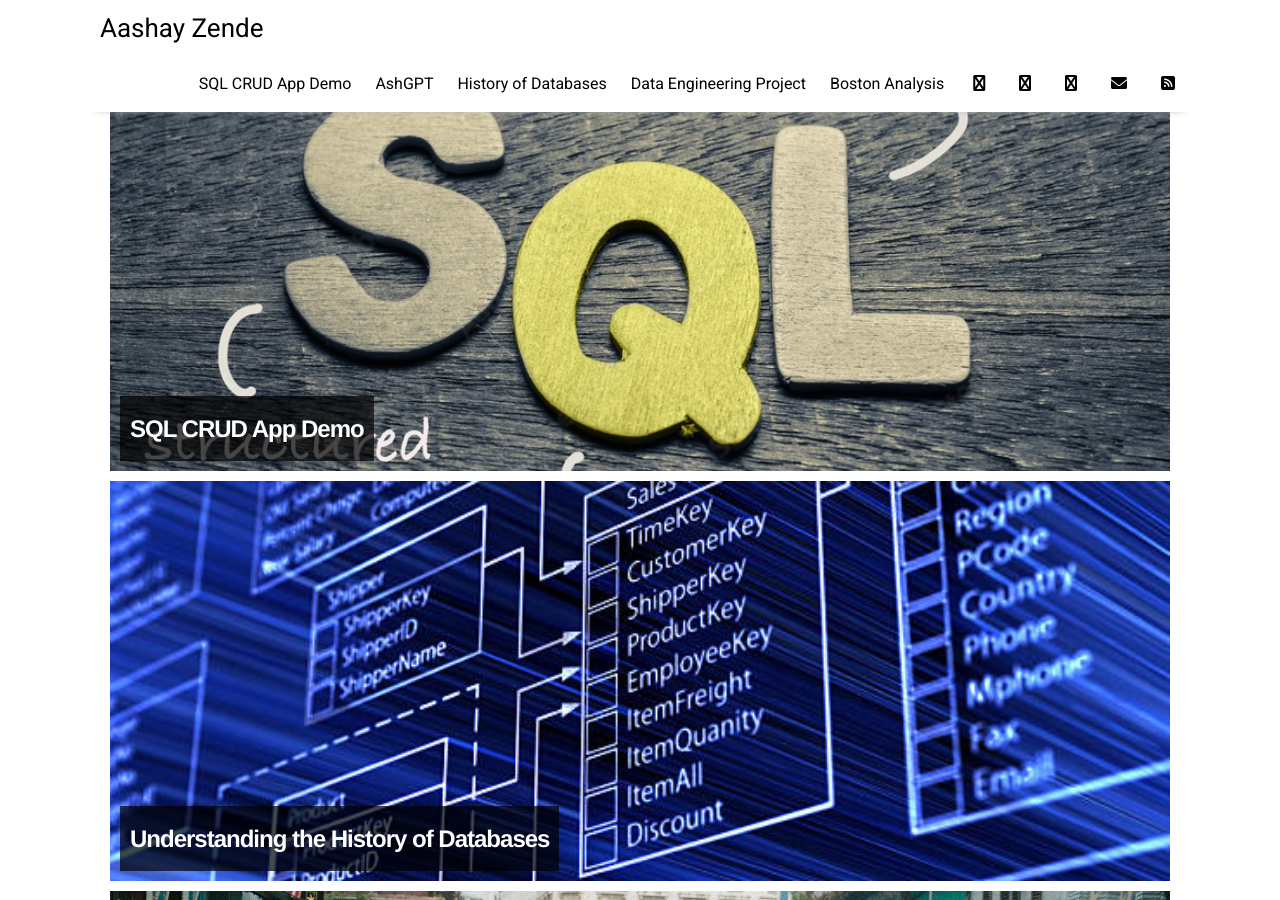
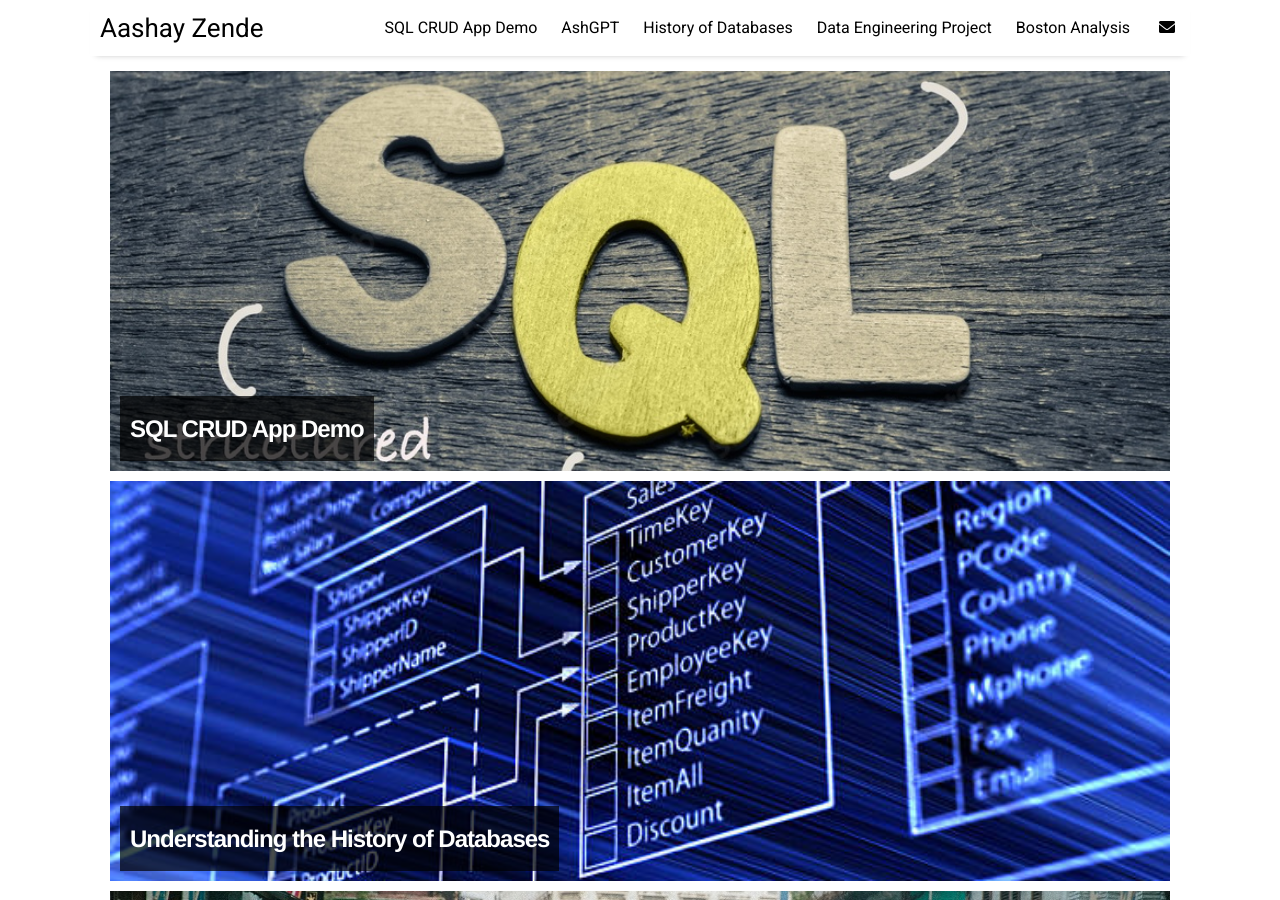
Before and after one commit to ashz1/posts, a Jekyll site: the page built from index.html, in a window 1280 px wide and 900 px high. Built offline with Jekyll 4.4.1, drawn with Linux system fonts in a browser that asks for light colours; nearby versions of some CDN libraries; the list of posts is cut into pages by our own code.

Commit message:
Update settings.yml

```diff
--- a/_data/settings.yml
+++ b/_data/settings.yml
@@ -15,11 +15,7 @@
 
 # Available social icons are powered by Font Awesome, so you can use any icon that they offer
 social:
-- {icon: 'twitter', link:    'https://twitter.com'}
-- {icon: 'facebook', link:   'https://www.facebook.com'}
-- {icon: 'instagram', link:  'https://instagram.com'}
 - {icon: 'envelope', link:   'zende.a@northeastern.edu'}
-- {icon: 'rss-square', link: 'feed.xml'}
 # - {icon: 'rss-square', link: 'rss-feed.xml'}
 
 # Customize site text
```
